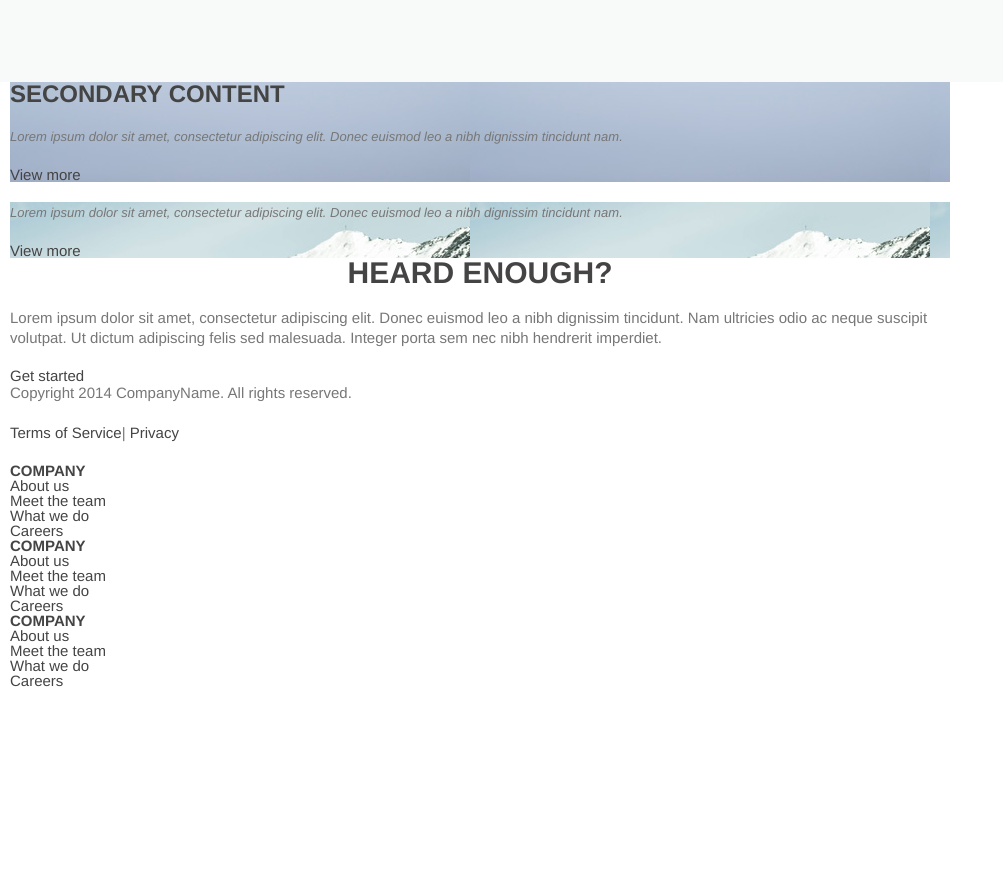
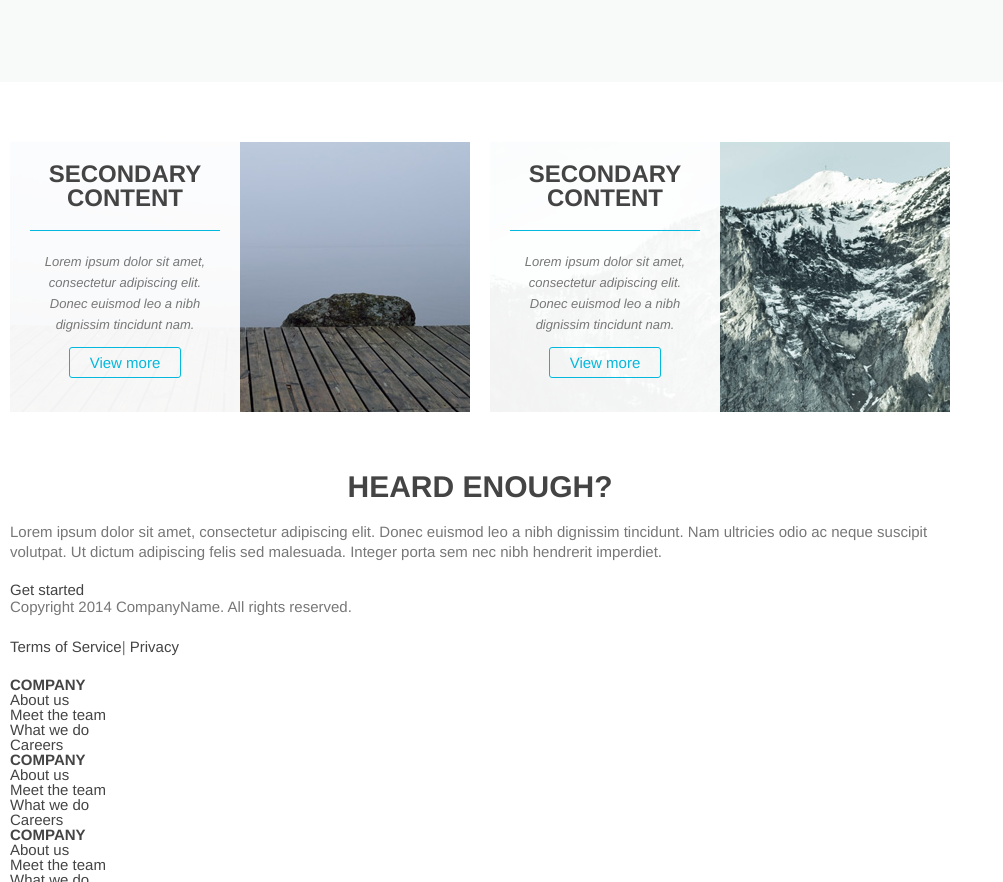
Before and after one commit to snicusor/simple-website, a plain HTML site: page index.html in a window 1280 px wide. Shown: the part 1883-2765 px from the top of the page, without its empty margins (0-1003 px from the left). Before the commit the page ends 2572 px from the top, so only its background shows below. Drawn offline with Linux system fonts and the light colour scheme.

Commit message:
added secondary-content styles

```diff
--- a/css/style.css
+++ b/css/style.css
@@ -193,3 +193,47 @@ header nav ul li a {
 #primary-content a img {
     margin: 20px 0;
 }
+
+/* Secondary content */
+
+#secondary-content {
+    padding: 60px 0;
+    text-align: center;
+}
+
+#secondary-content article {
+    width: 460px;
+    height: 270px;
+    float: left;
+    background-color: #f5f5f5;
+}
+
+#secondary-content article:first-child {
+    margin-right: 20px;
+}
+
+#secondary-content article .overlay {
+    background: rgba(255, 255, 255, .95);
+    height: 230px;
+    width: 190px;
+    padding: 20px;
+}
+
+article h4 {
+    border-bottom: 1px solid #02b8dd;
+    padding-bottom: 20px;
+}
+
+.more-link {
+    border: 1px solid #02b8dd;
+    color: #02b8dd;
+    padding: 6px 20px;
+    -webkit-border-radius: 3px;
+    -moz-border-radius: 3px;
+    border-radius: 3px;
+}
+
+.more-link:hover {
+    background-color: #02b8dd;
+    color: #fff;
+}
--- a/index.html
+++ b/index.html
@@ -76,7 +76,7 @@
             </article>
             <article style="background-image: url('images/article-image-2.jpg');">
                 <div class="overlay">
-                    <h4></h4>
+                    <h4>Secondary content</h4>
                     <p><small>Lorem ipsum dolor sit amet, consectetur adipiscing elit. Donec euismod leo a nibh dignissim tincidunt nam.</small></p>
                     <a href="#" class="more-link">View more</a>
                 </div>
```
